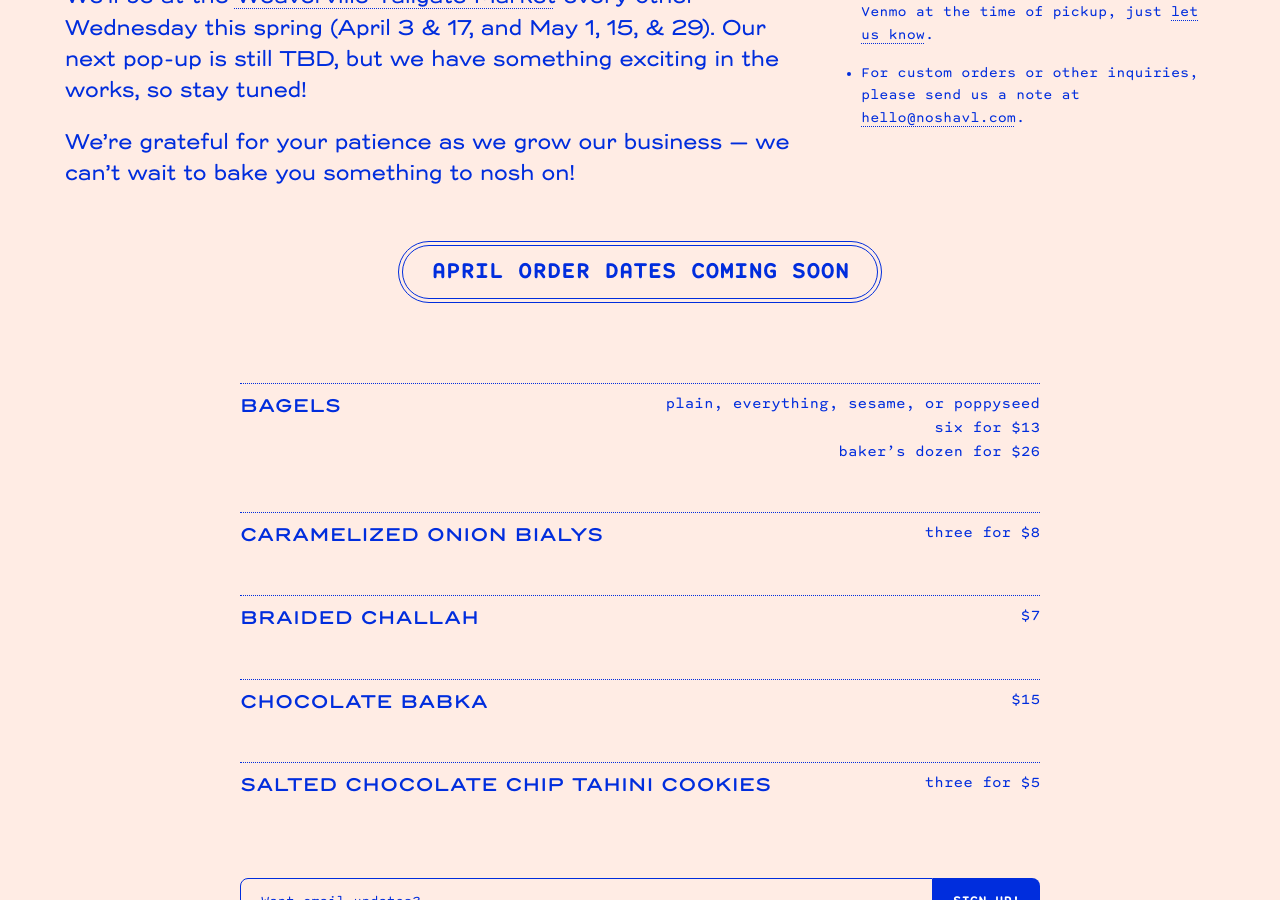
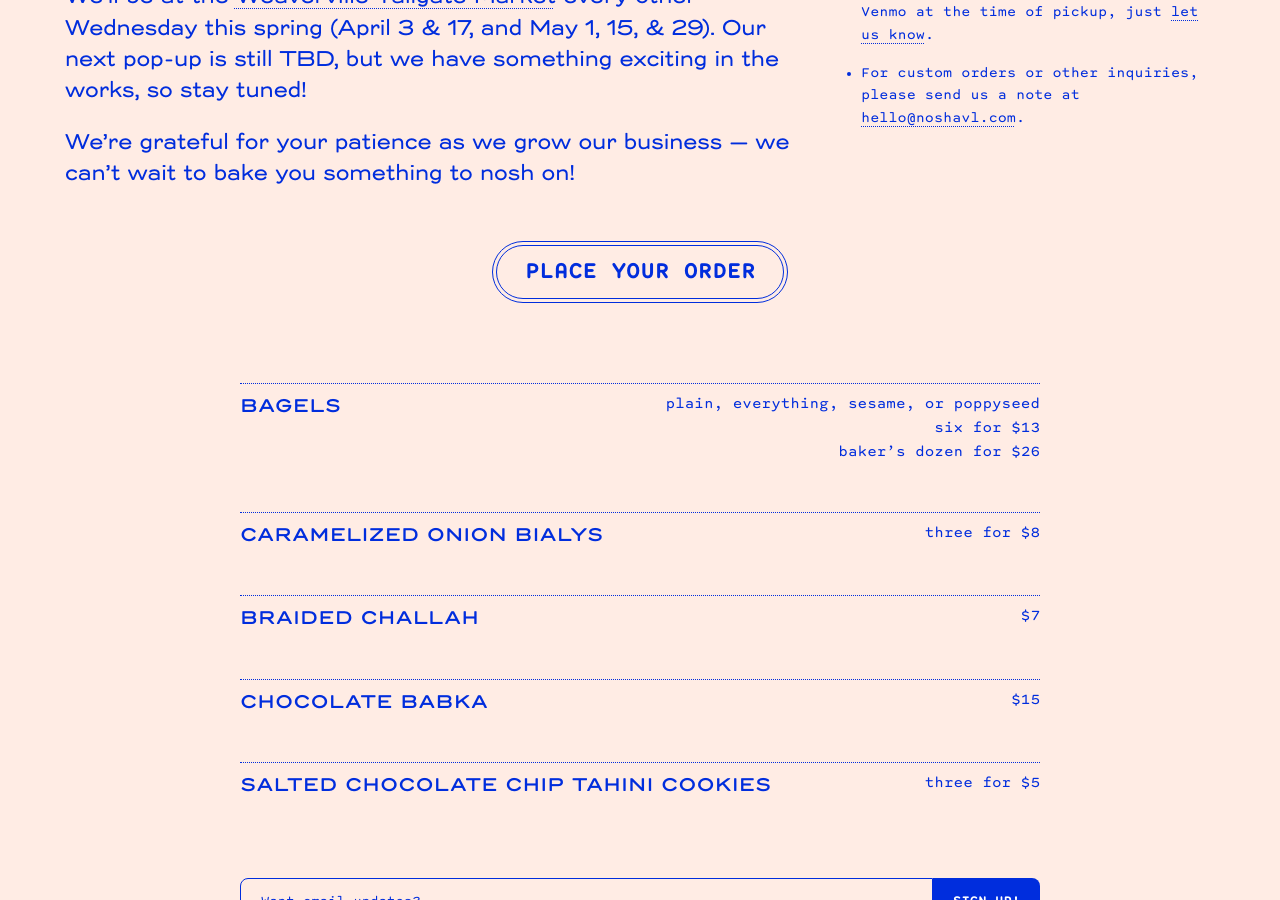
Before and after one commit to mattjohnlee/nosh-avl, a Jekyll site: the page built from index.md, in a window 1280 px wide and 900 px high, scrolled down 793 px. Built offline with Jekyll 4.4.1, drawn with Linux system fonts in a browser that asks for light colours.

Commit message:
relink to order form

```diff
--- a/index.md
+++ b/index.md
@@ -37,8 +37,7 @@ slug: home
 </section>
 
 <div class="order-button">
-	<span class="button-link">April order dates coming soon</span>
-	<!-- <a href="https://noshavl.square.site/" target="_blank" class="button-link">Place your order</a> -->
+	<a href="https://noshavl.square.site/" target="_blank" class="button-link">Place your order</a>
 </div>
 
 <ul class="menu">
```
